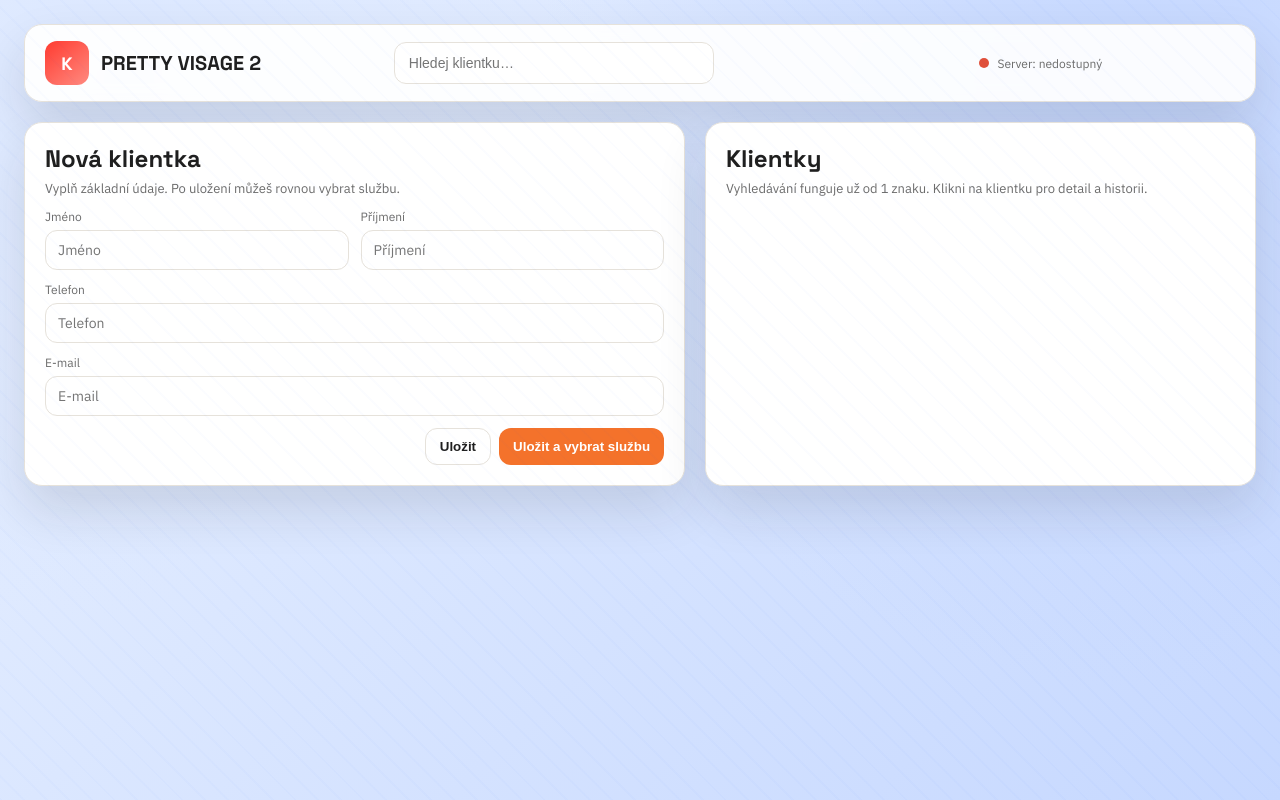
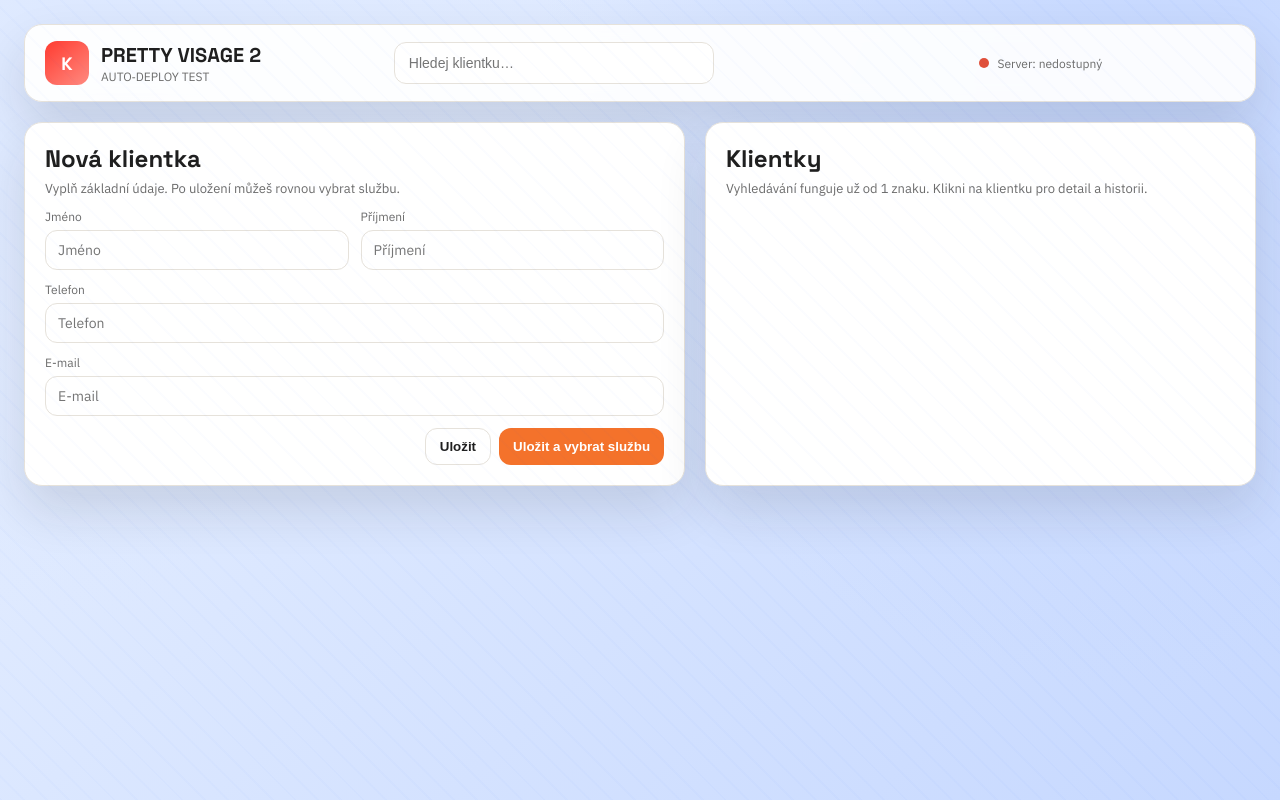
Before and after one commit to maxservice2026/kartoteka, a website: page public/index.html in a window 1280 px wide. Drawn offline with Linux system fonts and the light colour scheme; no server answers.

Commit message:
Add auto-deploy test label

```diff
--- a/public/index.html
+++ b/public/index.html
@@ -16,7 +16,7 @@
           <div class="brand-icon">K</div>
           <div>
             <div class="brand-title">PRETTY VISAGE 2</div>
-            <div class="brand-subtitle"></div>
+            <div class="brand-subtitle">AUTO‑DEPLOY TEST</div>
           </div>
         </div>
         <div class="search">
```
